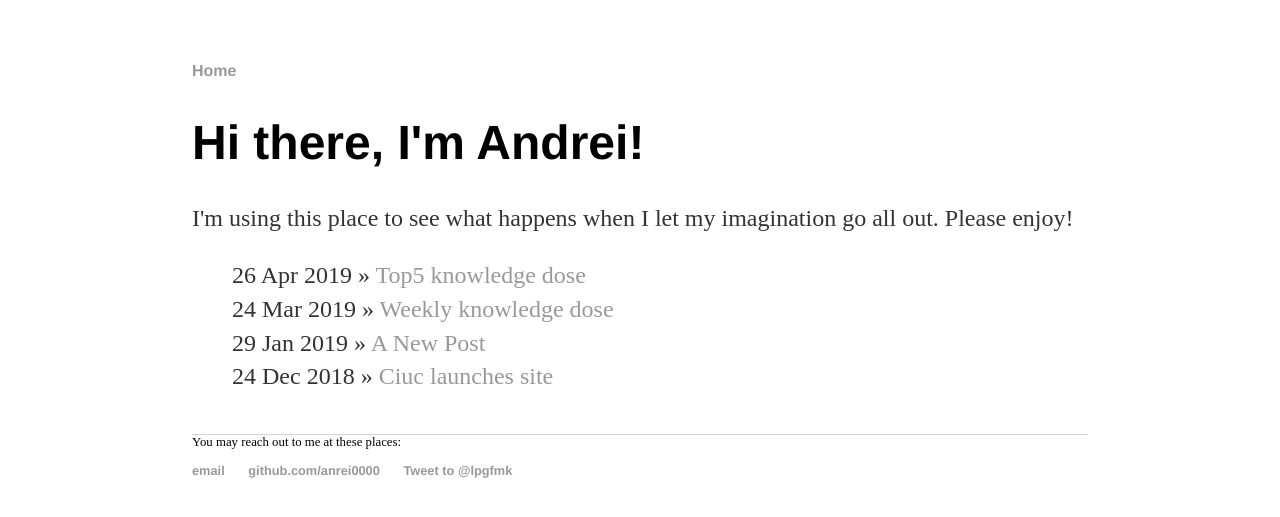
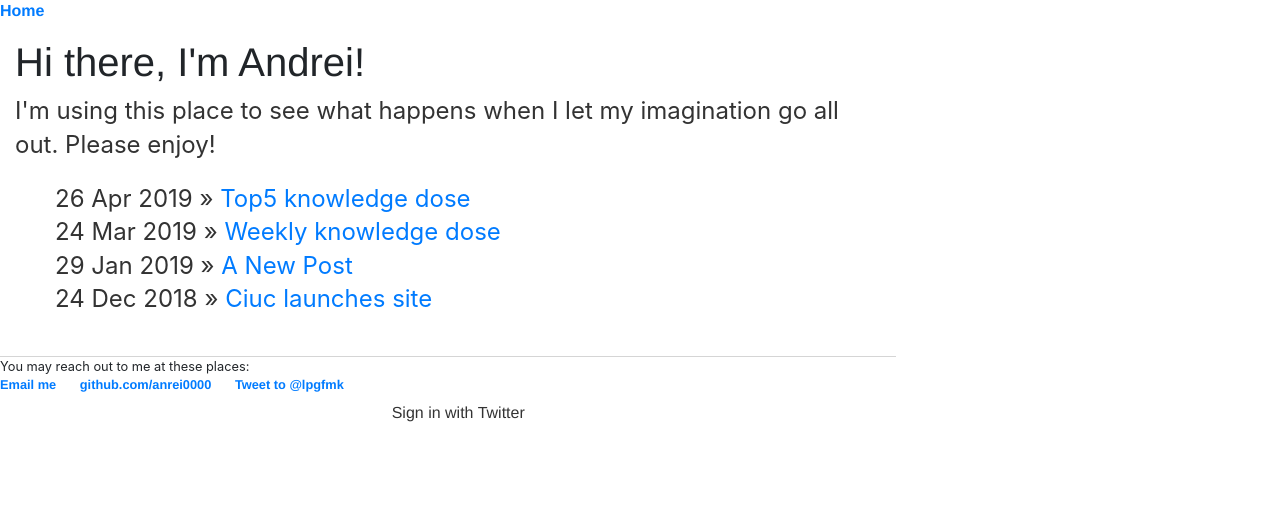
Before and after one commit to anrei0000/anrei0000.github.io, a Jekyll site: the page built from index.html, in a window 1280 px wide. Shown: the top 517 px of the page. Built offline with Jekyll 4.4.1, drawn with Linux system fonts in a browser that asks for light colours; nearby versions of some CDN libraries; comment, search, counter and statistics services are not loaded.

Commit message:
- test share

```diff
--- a/_layouts/default.html
+++ b/_layouts/default.html
@@ -3,6 +3,10 @@
 <head>
     <title>{{ page.title }}</title>
     <link rel="stylesheet" type="text/css" href="/css/main.css">
+    <link rel="stylesheet" href="https://stackpath.bootstrapcdn.com/bootstrap/4.3.1/css/bootstrap.min.css" integrity="sha384-ggOyR0iXCbMQv3Xipma34MD+dH/1fQ784/j6cY/iJTQUOhcWr7x9JvoRxT2MZw1T" crossorigin="anonymous">
+    <link rel="stylesheet" href="https://use.fontawesome.com/releases/v5.8.1/css/all.css" integrity="sha384-50oBUHEmvpQ+1lW4y57PTFmhCaXp0ML5d60M1M7uH2+nqUivzIebhndOJK28anvf" crossorigin="anonymous">
+
+
 </head>
 <body>
 <nav>
@@ -21,9 +25,18 @@
 <footer>
     You may reach out to me at these places:
     <ul>
-        <li><a href="mailto:ciuculescu.andrei.dev@gmail.com">email</a></li>
+        <li><a href="mailto:ciuculescu.andrei.dev@gmail.com">Email me</a></li>
         <li><a href="https://github.com/anrei0000">github.com/anrei0000</a></li>
         <li><a href="https://twitter.com/intent/tweet?screen_name=lpgfmk&ref_src=twsrc%5Etfw" class="twitter-mention-button" data-show-count="false">Tweet to @lpgfmk</a><script async src="https://platform.twitter.com/widgets.js" charset="utf-8"></script></li>
+        <li> <a class="btn btn-block btn-social btn-twitter">
+            <span class="fa fa-twitter"></span> Sign in with Twitter
+            </a>
+        </li>
+        <li>
+            <a class="btn btn-social-icon btn-twitter">
+          <span class="fa fa-twitter"></span>
+        </a>
+        </li>
     </ul>
 </footer>
 </body>
```
